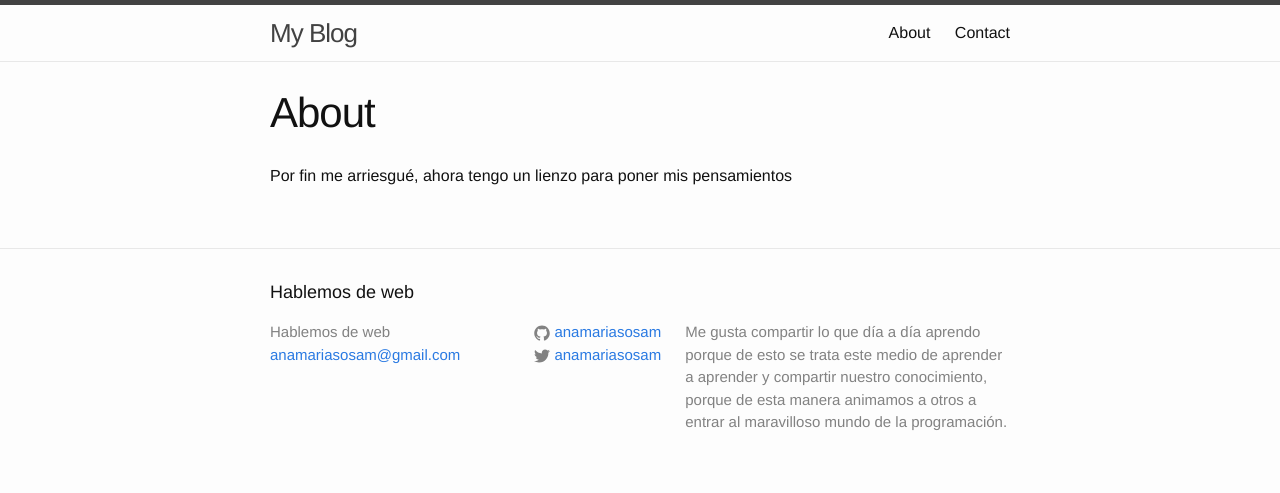
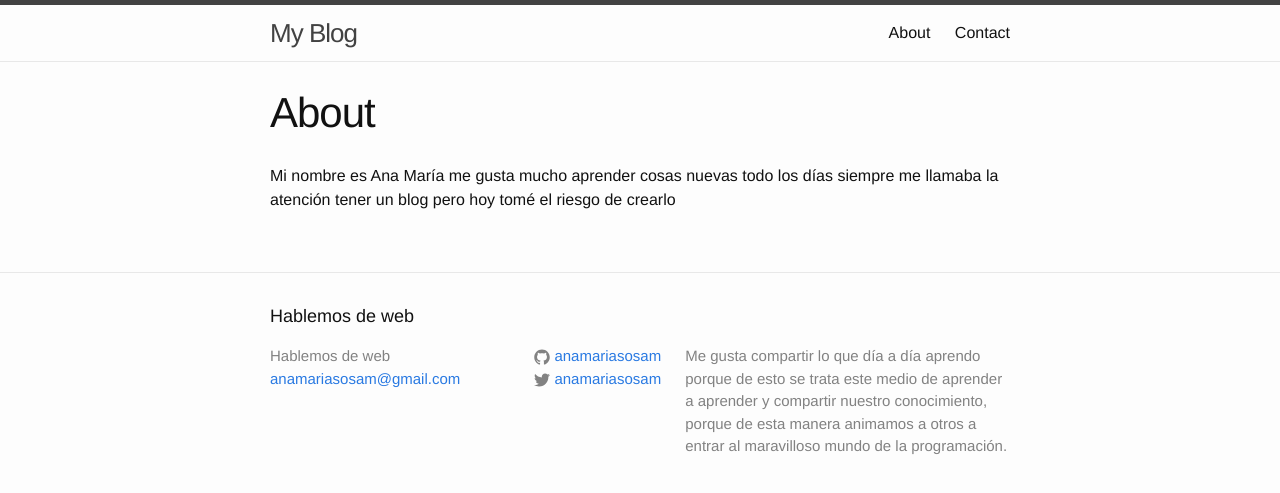
Before and after one commit to anamariasosa/anamariasosa.github.io, a Jekyll site: the page built from about.md, in a window 1280 px wide. Shown: the top 493 px of the page. Built offline with Jekyll 4.4.1, drawn with Linux system fonts in a browser that asks for light colours.

Commit message:
modify about page content

```diff
--- a/about.md
+++ b/about.md
@@ -2,5 +2,4 @@
 title: About
 permalink: /about/
 ---
-
-Por fin me arriesgué, ahora tengo un lienzo para poner mis pensamientos
+Mi nombre es Ana María me gusta mucho aprender cosas nuevas todo los días siempre me llamaba la atención tener un blog pero hoy tomé el riesgo de crearlo
```
